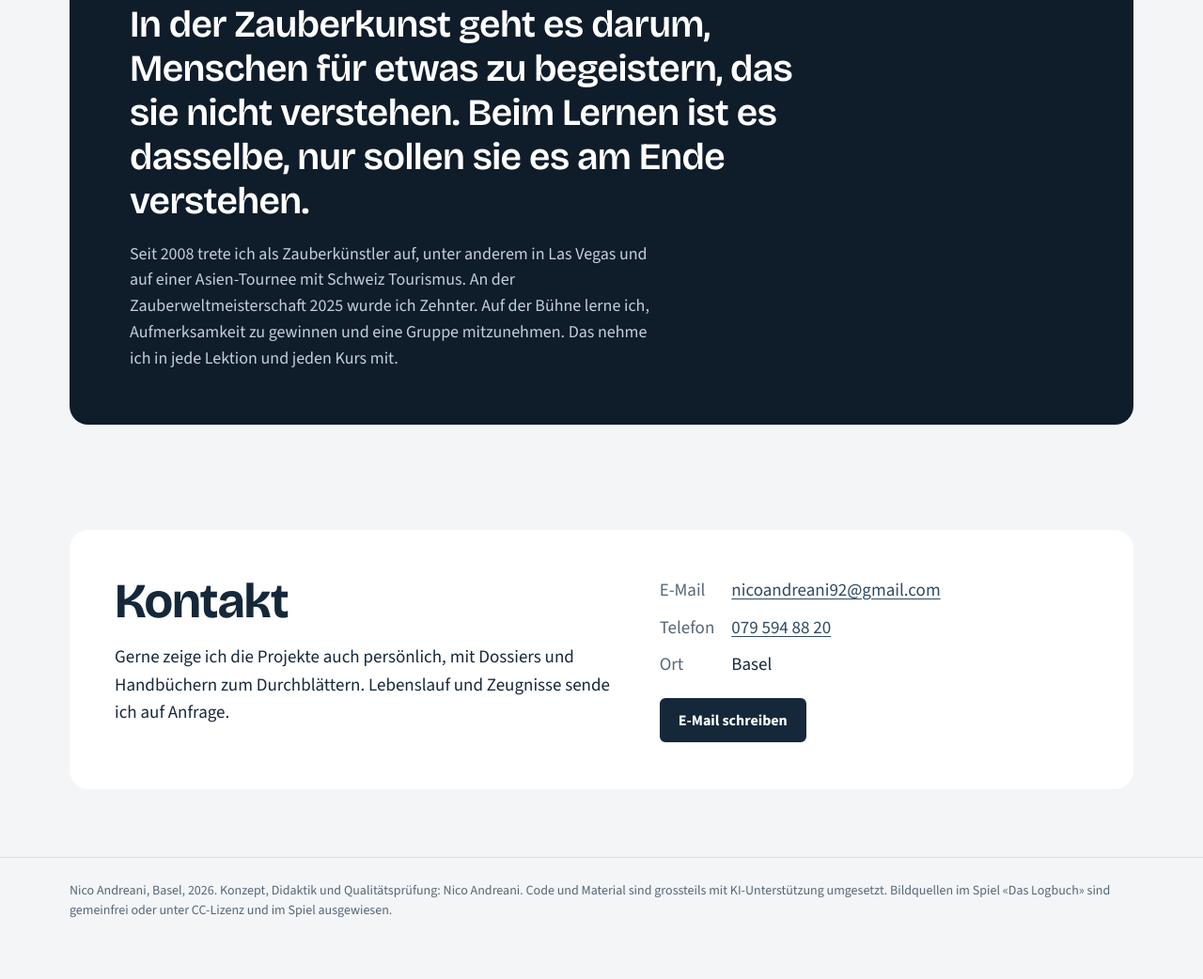
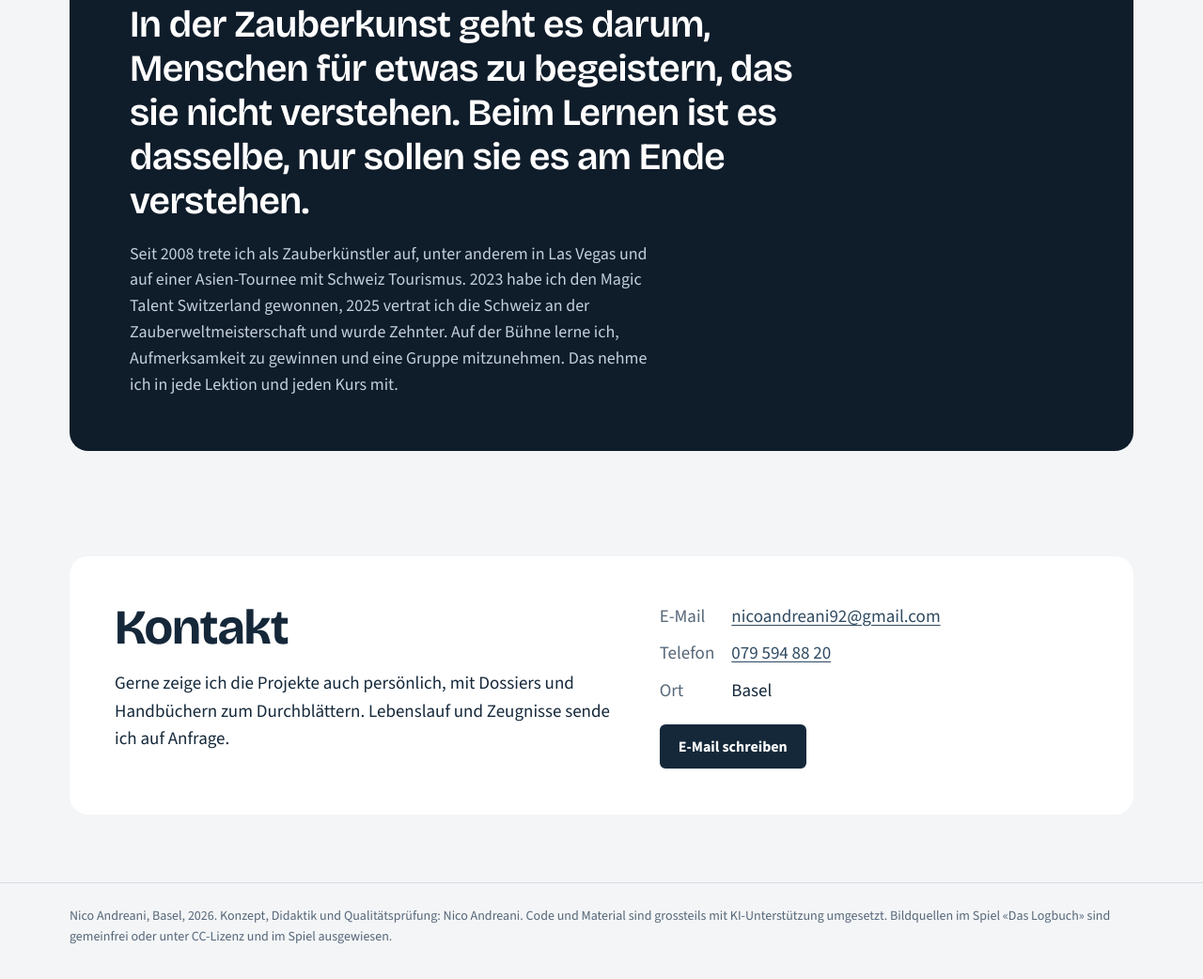
Before and after one commit to zauberernico-sys/portfolio, a plain HTML site: page index.html in a window 1280 px wide. Shown: the part 10282-11324 px from the top of the page at 94% size. Before the commit the page ends 11302 px from the top, so only its background shows below. Drawn offline with nearby package versions, Linux system fonts and the light colour scheme.

Commit message:
Zauberkunst: Magic Talent 2023 und WM für die Schweiz ergänzt
Co-Authored-By: Claude Opus 5.5 <noreply@anthropic.com>
Claude-Session: https://claude.ai/code/session_014XkfFDuSjJmJmkreTr4ADN

```diff
--- a/index.html
+++ b/index.html
@@ -532,7 +532,7 @@ footer p{max-width:none;margin:0}
       <div class="magic">
         <p class="magic-label">Zauberkunst und Lernen</p>
         <blockquote>In der Zauberkunst geht es darum, Menschen für etwas zu begeistern, das sie nicht verstehen. Beim Lernen ist es dasselbe, nur sollen sie es am Ende verstehen.</blockquote>
-        <p>Seit 2008 trete ich als Zauberkünstler auf, unter anderem in Las Vegas und auf einer Asien-Tournee mit Schweiz Tourismus. An der Zauberweltmeisterschaft 2025 wurde ich Zehnter. Auf der Bühne lerne ich, Aufmerksamkeit zu gewinnen und eine Gruppe mitzunehmen. Das nehme ich in jede Lektion und jeden Kurs mit.</p>
+        <p>Seit 2008 trete ich als Zauberkünstler auf, unter anderem in Las Vegas und auf einer Asien-Tournee mit Schweiz Tourismus. 2023 habe ich den Magic Talent Switzerland gewonnen, 2025 vertrat ich die Schweiz an der Zauberweltmeisterschaft und wurde Zehnter. Auf der Bühne lerne ich, Aufmerksamkeit zu gewinnen und eine Gruppe mitzunehmen. Das nehme ich in jede Lektion und jeden Kurs mit.</p>
       </div>
     </div>
   </section>
```
Also changed, not shown: roche/index.html (+1 -1 lines), 1 other file.
